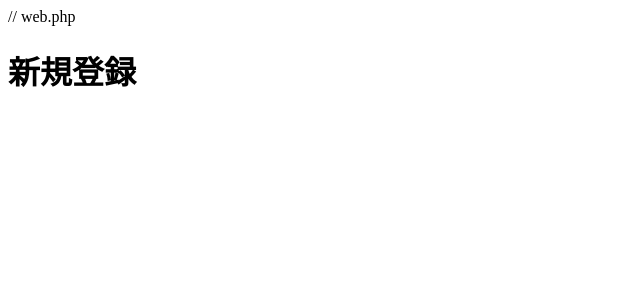
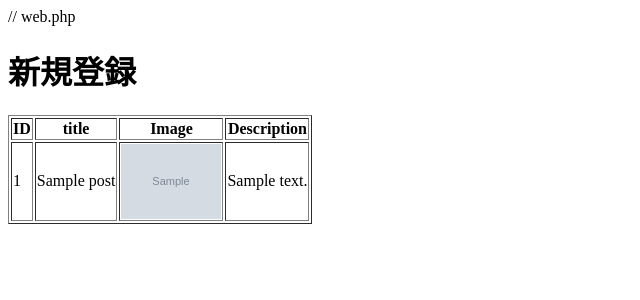
Before and after one commit to M-riko7/todo-Jones, a Laravel app: page /index in a window 1280 px wide. Shown: the top 300 px of the page, without its empty margins (0-640 px from the left). Run offline with Laravel 10, Linux system fonts and the light colour scheme; a user stored in the database is signed in; tables that the repository leaves empty hold one stand-in row (values such as "Sample post"); grey boxes marked "Sample" are stand-in pictures.

Commit message:
create2
index.blade.phpの変更完了

```diff
--- a/app/Http/Controllers/ProductController.php
+++ b/app/Http/Controllers/ProductController.php
@@ -3,12 +3,14 @@
 namespace App\Http\Controllers;
 
 use Illuminate\Http\Request;
+use App\Models\Post;
 
 
 class ProductController extends Controller
 {
     public function index()
     {
-        return view('products.index');
+        $products = Post::all();
+        return view('products.index',['products' => $products]);
     }
 }
--- a/resources/views/products/index.blade.php
+++ b/resources/views/products/index.blade.php
@@ -8,5 +8,32 @@
 </head>
 <body>
     <h1>新規登録</h1>
+
+    <div>
+      <table border="1">
+          <tr>
+              <th>ID</th>
+              <th>title</th>
+              <th>Image</th>
+              <th>Description</th>
+          </tr>
+          @foreach($products as $post)
+              <tr>
+                  <td>{{ $post->id }}</td>
+                  <td>{{ $post->title }}</td>
+                  <td>
+                      @if($post->img_at)
+                          <img src="{{ asset('uploads/' . $post->img_at) }}" alt="Post Image" style="max-width: 100px;">
+                      @else
+                          No Image
+                      @endif
+                  </td>
+                  <td>{{ $post->description }}</td>
+              </tr>
+
+          @endforeach
+      </table>
+  </div>
+
 </body>
 </html>
```
Also changed, not shown: public/uploads/1711683924.png (added), public/uploads/1711691831.png (added), public/uploads/1711691955.jpg (added), public/uploads/1711691990.jpg (added), public/uploads/1711696752.jpg (added).
